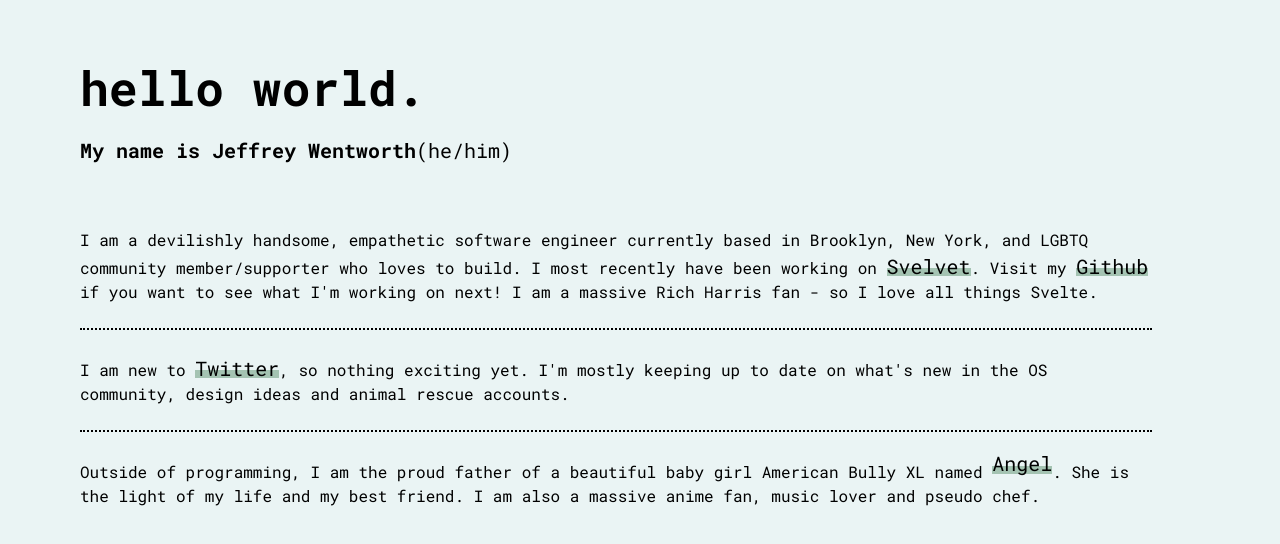
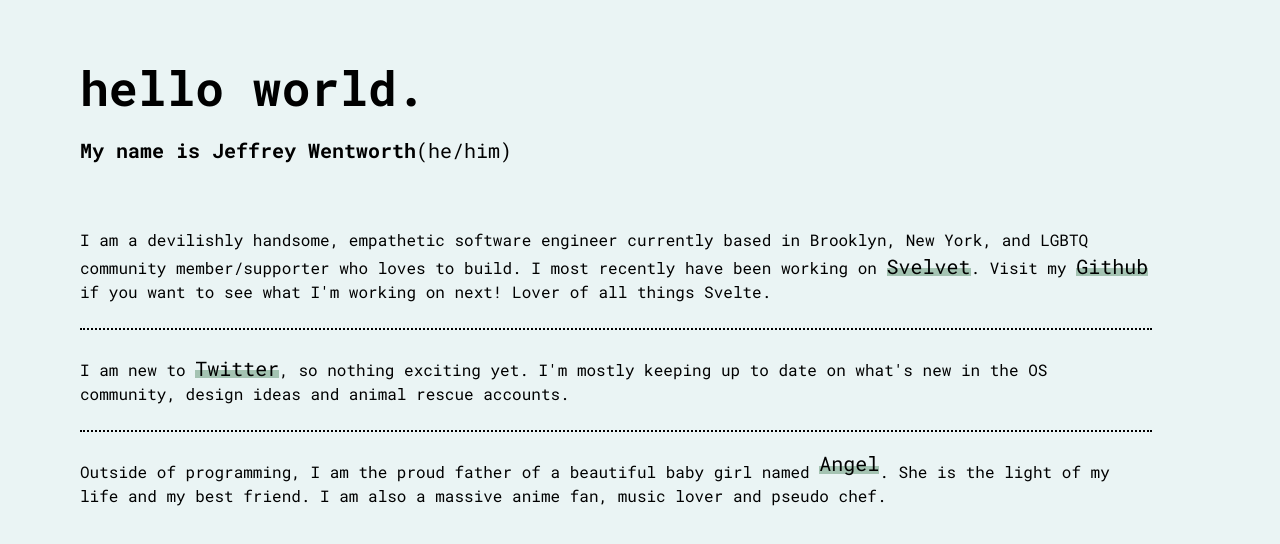
Before and after one commit to jeffreywentworth/jeffreywentworth.me, a SvelteKit app: page / in a window 1280 px wide. Shown: the top 544 px of the page. Built offline with nearby package versions, Linux system fonts and the light colour scheme.

Commit message:
Update +page.svelte

```diff
--- a/src/routes/+page.svelte
+++ b/src/routes/+page.svelte
@@ -11,7 +11,7 @@
 </h3>
 <div class='divide-y-2 divide-dotted'>
   <p class='mt-16'>
-    I am a devilishly handsome, empathetic software engineer currently based in Brooklyn, New York, and LGBTQ community member/supporter who loves to build. I most recently have been working on <a class="hover:animate-pulse text-white text-xl" href="https://www.svelvet.io/">Svelvet</a>. Visit my <a class="hover:animate-pulse text-white text-xl" href='https://github.com/jeffreywentworth'>Github</a> if you want to see what I'm working on next! I am a massive Rich Harris fan - so I love all things Svelte.
+    I am a devilishly handsome, empathetic software engineer currently based in Brooklyn, New York, and LGBTQ community member/supporter who loves to build. I most recently have been working on <a class="hover:animate-pulse text-white text-xl" href="https://www.svelvet.io/">Svelvet</a>. Visit my <a class="hover:animate-pulse text-white text-xl" href='https://github.com/jeffreywentworth'>Github</a> if you want to see what I'm working on next! Lover of all things Svelte.
   </p>
   <br/>
   <p>
@@ -21,7 +21,7 @@
   <br/>
   <p>
     <br/>
-   Outside of programming, I am the proud father of a beautiful baby girl American Bully XL named <a class="inline-block animate-bounce text-white text-xl" href='/angel'>Angel</a>. She is the light of my life and my best friend.  I am also a massive anime fan, music lover and pseudo chef.
+   Outside of programming, I am the proud father of a beautiful baby girl named <a class="inline-block animate-bounce text-white text-xl" href='/angel'>Angel</a>. She is the light of my life and my best friend.  I am also a massive anime fan, music lover and pseudo chef.
   </p>
   <br/>
 </div>
```
